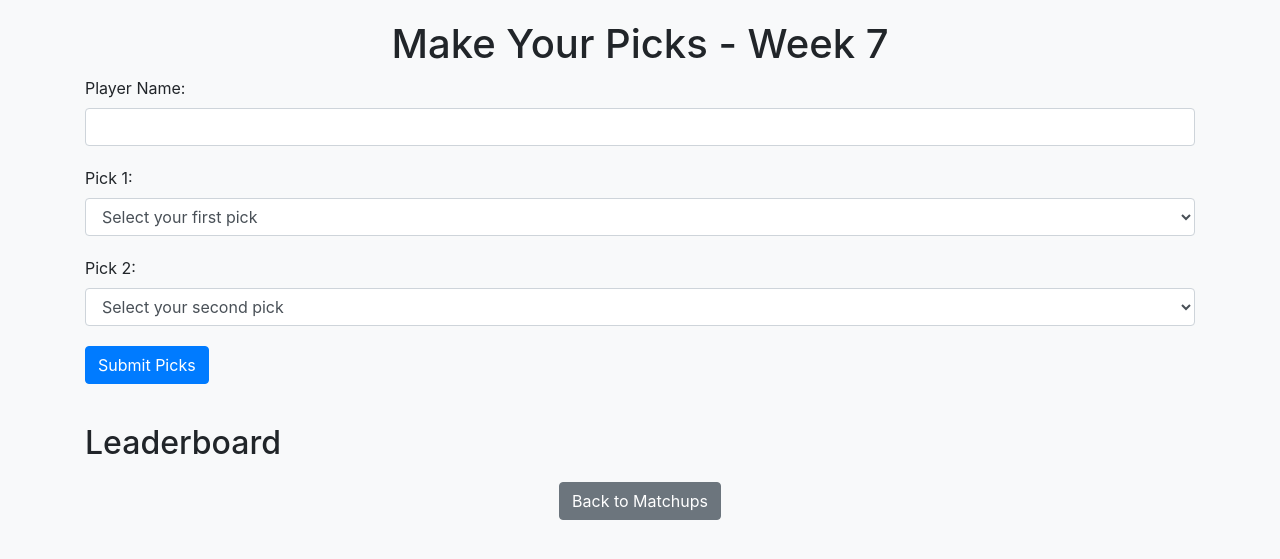
After one commit to mbonfig/college_football_app, a Flask app: page /picks in a window 1280 px wide. The commit adds this page. Shown: the top 559 px of the page. Run offline with Flask 3, Linux system fonts and the light colour scheme; data that the repository does not hold is empty; some libraries are stand-ins or nearby versions.

```diff
--- a/app.py
+++ b/app.py
@@ -1,4 +1,4 @@
-from flask import Flask, render_template
+from flask import Flask, render_template, request, redirect, url_for
 import requests
 from datetime import datetime, timedelta
 
@@ -26,73 +26,144 @@ power_5_teams = [
     'South Carolina Gamecocks', 'Tennessee Volunteers', 'Texas A&M Aggies', 'Vanderbilt Commodores'
 ]
 
+# Simulating a basic leaderboard (to be stored in memory for now)
+leaderboard = {}
+
+# Function to calculate the current week based on the season start date
+def get_current_week():
+    season_start_date = datetime(2024, 8, 24)
+    current_date = datetime.now()
+    days_since_start = (current_date - season_start_date).days
+    current_week = (days_since_start // 7) + 1
+    return max(1, current_week)
+
 @app.route('/')
 def index():
     # ESPN College Football scoreboard API URL
     url = "https://site.api.espn.com/apis/site/v2/sports/football/college-football/scoreboard"
-
-    # Calculate the date range for the current week (Monday to Sunday)
     current_date = datetime.now()
     monday = current_date - timedelta(days=current_date.weekday())  # Start of the week (Monday)
     sunday = monday + timedelta(days=6)  # End of the week (Sunday)
-
-    # Generate formatted date strings
     start_date = monday.strftime('%Y%m%d')
     end_date = sunday.strftime('%Y%m%d')
 
     # Request data for the current week's matchups
-    params = {'dates': f'{start_date}-{end_date}'}  # Use a date range from Monday to Sunday
+    params = {'dates': f'{start_date}-{end_date}'}
     response = requests.get(url, params=params)
 
     if response.status_code == 200:
         data = response.json()
+        matchups = []
+        current_week = get_current_week()
 
-        matchups = []
-
-        # Check if events exist for the week
         if data.get('events'):
-            # Loop through the games (events)
             for event in data['events']:
-                # Extract competitors
                 competitions = event.get('competitions', [])
-                if not competitions or len(competitions) == 0:
+                if not competitions:
                     continue
 
                 competitors = competitions[0].get('competitors', [])
                 if len(competitors) < 2:
                     continue
 
-                # Extract team names and home/away status
                 team_1 = competitors[0]['team']['displayName']
+                team_1_logo = competitors[0]['team'].get('logo')
                 team_1_home_away = competitors[0]['homeAway']
                 team_1_rank = competitors[0].get('curatedRank', {}).get('current', None)
+
                 team_2 = competitors[1]['team']['displayName']
+                team_2_logo = competitors[1]['team'].get('logo')
                 team_2_home_away = competitors[1]['homeAway']
                 team_2_rank = competitors[1].get('curatedRank', {}).get('current', None)
 
-                # Determine which team is home
+                # Add the rank before the team name if the team is ranked
+                if team_1_rank and team_1_rank <= 25:
+                    team_1 = f"<span class='rank'>{team_1_rank}</span> {team_1}"
+                if team_2_rank and team_2_rank <= 25:
+                    team_2 = f"<span class='rank'>{team_2_rank}</span> {team_2}"
+
                 if team_1_home_away == 'home':
                     home_team = team_1
                     away_team = team_2
+                    home_team_logo = team_1_logo
+                    away_team_logo = team_2_logo
                 else:
                     home_team = team_2
                     away_team = team_1
+                    home_team_logo = team_2_logo
+                    away_team_logo = team_1_logo
 
-                # Check if either team is in the Power 5 conference or Top 25
+                odds = competitions[0].get('odds', [])
+                spread = odds[0].get('details', 'N/A') if odds else 'N/A'
+
+                # Filter for matchups with at least one Power 5 or Top 25 team
                 if (team_1 in power_5_teams or team_2 in power_5_teams) or (team_1_rank and team_1_rank <= 25) or (team_2_rank and team_2_rank <= 25):
-                    # Extract betting odds (spread) if available
-                    odds = competitions[0].get('odds', [])
-                    if odds:
-                        spread = odds[0].get('details', 'N/A')  # Get the spread details
-                    else:
-                        spread = 'N/A'
+                    matchups.append({
+                        'team_1': away_team,
+                        'team_1_logo': away_team_logo,
+                        'team_2': home_team,
+                        'team_2_logo': home_team_logo,
+                        'spread': spread
+                    })
 
-                    # Add the matchup to the list
-                    matchups.append(f"{away_team} at {home_team} - Spread: {spread}")
+        return render_template('index.html', matchups=matchups, current_week=current_week)
 
-        return render_template('index.html', matchups=matchups)
     else:
         return f"Failed to retrieve data. Status code: {response.status_code}"
 
+# Route for picks and leaderboard
+@app.route('/picks', methods=['GET', 'POST'])
+def picks():
+    # ESPN College Football scoreboard API URL
+    url = "https://site.api.espn.com/apis/site/v2/sports/football/college-football/scoreboard"
+    current_date = datetime.now()
+    monday = current_date - timedelta(days=current_date.weekday())
+    sunday = monday + timedelta(days=6)
+    start_date = monday.strftime('%Y%m%d')
+    end_date = sunday.strftime('%Y%m%d')
+
+    params = {'dates': f'{start_date}-{end_date}'}
+    response = requests.get(url, params=params)
+
+    if response.status_code == 200:
+        data = response.json()
+        matchups = []
+        current_week = get_current_week()
+
+        if data.get('events'):
+            for event in data['events']:
+                competitions = event.get('competitions', [])
+                if not competitions:
+                    continue
+
+                competitors = competitions[0].get('competitors', [])
+                if len(competitors) < 2:
+                    continue
+
+                team_1 = competitors[0]['team']['displayName']
+                team_2 = competitors[1]['team']['displayName']
+
+                odds = competitions[0].get('odds', [])
+                spread = odds[0].get('details', 'N/A') if odds else 'N/A'
+
+                matchups.append({
+                    'team_1': team_1,
+                    'team_2': team_2,
+                    'spread': spread,
+                    'game_id': event['id']
+                })
+
+        if request.method == 'POST':
+            player_name = request.form['player_name']
+            pick_1 = request.form['pick_1']
+            pick_2 = request.form['pick_2']
+
+            if player_name not in leaderboard:
+                leaderboard[player_name] = 0
+
+            return redirect(url_for('picks'))
+
+        return render_template('picks.html', matchups=matchups, current_week=current_week, leaderboard=leaderboard)
+
 if __name__ == '__main__':
     app.run(debug=True)
--- /dev/null
+++ b/templates/picks.html
@@ -0,0 +1,88 @@
+<!DOCTYPE html>
+<html lang="en">
+<head>
+    <meta charset="UTF-8">
+    <meta name="viewport" content="width=device-width, initial-scale=1.0">
+    <title>College Football Picks</title>
+
+    <!-- Bootstrap CSS -->
+    <link href="https://stackpath.bootstrapcdn.com/bootstrap/4.5.2/css/bootstrap.min.css" rel="stylesheet">
+
+    <style>
+        body {
+            background-color: #f8f9fa;
+        }
+        h1 {
+            text-align: center;
+            margin-top: 20px;
+        }
+        .form-group {
+            margin-bottom: 20px;
+        }
+        .leaderboard {
+            margin-top: 40px;
+        }
+        .btn-back {
+            display: block;
+            margin: 20px auto;
+            text-align: center;
+        }
+    </style>
+</head>
+<body>
+
+    <div class="container">
+        <h1>Make Your Picks - Week {{ current_week }}</h1>
+
+        <!-- Form for submitting picks -->
+        <form method="POST">
+            <div class="form-group">
+                <label for="player_name">Player Name:</label>
+                <input type="text" class="form-control" id="player_name" name="player_name" required>
+            </div>
+
+            <div class="form-group">
+                <label for="pick_1">Pick 1:</label>
+                <select class="form-control" id="pick_1" name="pick_1" required>
+                    <option value="">Select your first pick</option>
+                    {% for matchup in matchups %}
+                        <option value="{{ matchup['team_1'] }}">{{ matchup['team_1'] }} at {{ matchup['team_2'] }}</option>
+                        <option value="{{ matchup['team_2'] }}">{{ matchup['team_2'] }} vs {{ matchup['team_1'] }}</option>
+                    {% endfor %}
+                </select>
+            </div>
+
+            <div class="form-group">
+                <label for="pick_2">Pick 2:</label>
+                <select class="form-control" id="pick_2" name="pick_2" required>
+                    <option value="">Select your second pick</option>
+                    {% for matchup in matchups %}
+                        <option value="{{ matchup['team_1'] }}">{{ matchup['team_1'] }} at {{ matchup['team_2'] }}</option>
+                        <option value="{{ matchup['team_2'] }}">{{ matchup['team_2'] }} vs {{ matchup['team_1'] }}</option>
+                    {% endfor %}
+                </select>
+            </div>
+
+            <button type="submit" class="btn btn-primary">Submit Picks</button>
+        </form>
+
+        <!-- Leaderboard Section -->
+        <div class="leaderboard">
+            <h2>Leaderboard</h2>
+            <ul>
+                {% for player, points in leaderboard.items() %}
+                    <li>{{ player }}: {{ points }} points</li>
+                {% endfor %}
+            </ul>
+        </div>
+
+        <!-- Link back to the main page -->
+        <div class="btn-back">
+            <a href="/" class="btn btn-secondary">Back to Matchups</a>
+        </div>
+    </div>
+
+    <script src="https://code.jquery.com/jquery-3.5.1.slim.min.js"></script>
+    <script src="https://cdn.jsdelivr.net/npm/bootstrap@4.5.2/dist/js/bootstrap.bundle.min.js"></script>
+</body>
+</html>
```
Also changed, not shown: templates/app.py (added, +103 -0 lines), templates/index.html (+81 -7 lines).
